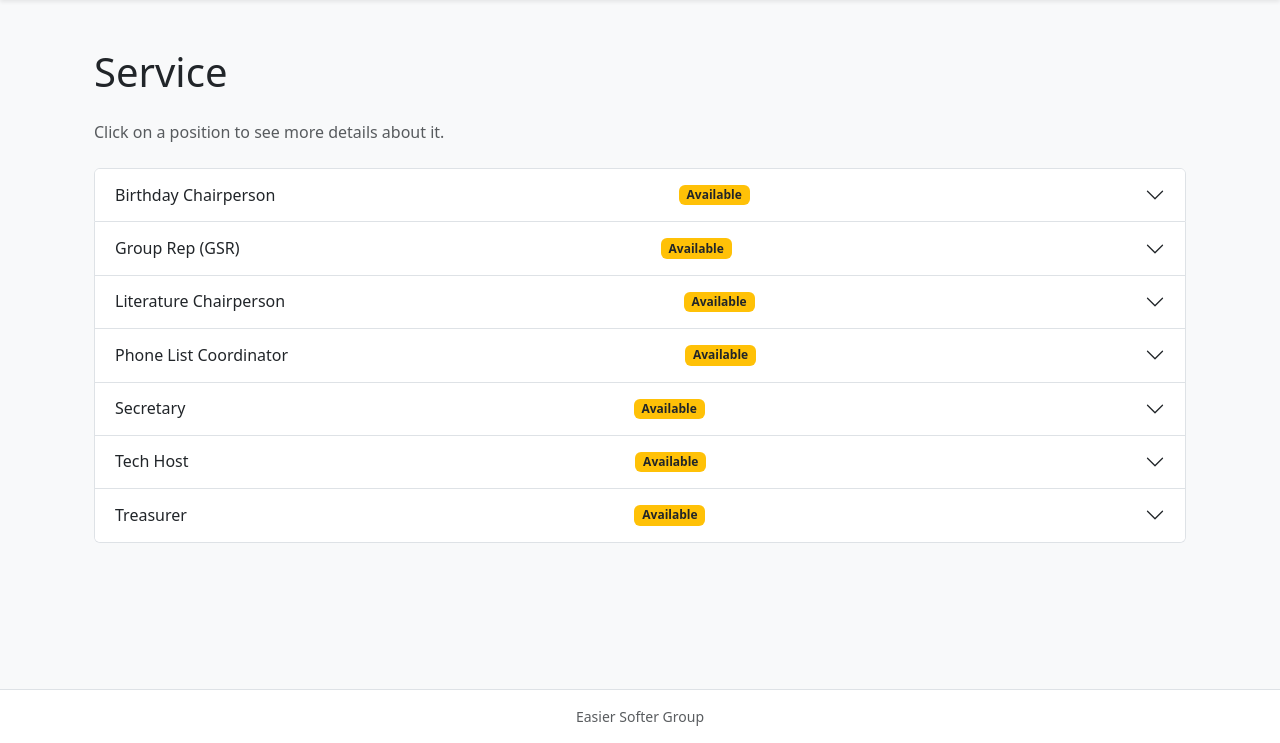
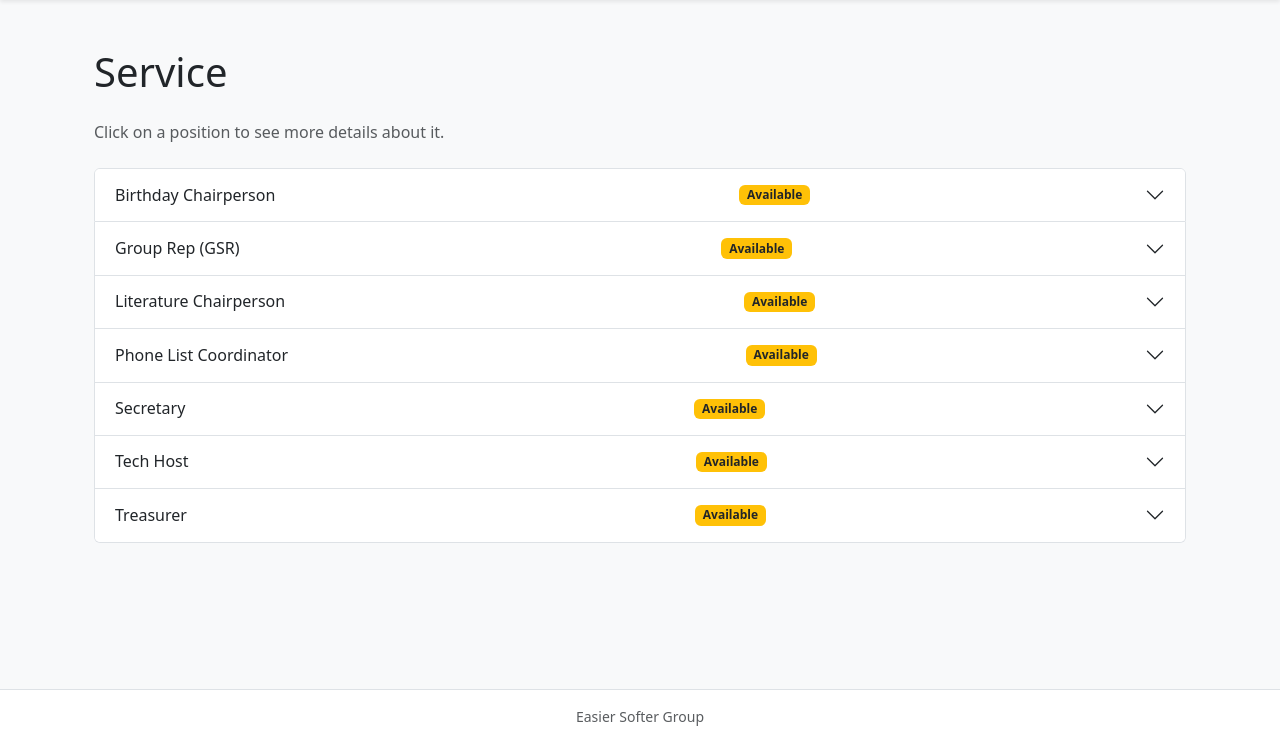
Before and after one commit to computeralex/easier-softer-meeting-manager, a Django app: page /service/ in a window 1280 px wide. Shown: the part 57-800 px from the top of the page. Run offline with Django 5.2, Linux system fonts and the light colour scheme; data comes from the database, SQL or seed files in the repository; data that the repository does not hold is empty.

Commit message:
Fix badge alignment on public service positions page

```diff
--- a/templates/positions/public_officers.html
+++ b/templates/positions/public_officers.html
@@ -26,25 +26,22 @@
                         aria-expanded="false"
                         aria-controls="position-{{ position.pk }}">
                     <span class="me-auto">{{ position.display_name }}</span>
+                    <span class="d-flex align-items-center" style="min-width: 200px; justify-content: flex-end;">
                         {% if position.is_filled %}
-                        <span class="badge bg-success ms-2">Filled</span>
                             {% with assignment=position.primary_holders_list.0 %}
-                            {% if show_holder_names and assignment %}
-                                <span class="text-muted ms-2 small">
-                                    {{ assignment.user.get_short_name }}
-                                </span>
-                            {% endif %}
                                 {% if assignment.is_term_overdue %}
-                                <span class="badge bg-danger ms-2">Term ended {{ assignment.expected_end_date|date:"M Y" }}</span>
+                                    <span class="badge bg-danger">Term ended {{ assignment.expected_end_date|date:"M Y" }}</span>
                                 {% elif assignment.is_term_ending_soon %}
-                                <span class="badge bg-warning text-dark ms-2">Term ends {{ assignment.expected_end_date|date:"M Y" }}</span>
+                                    <span class="badge bg-warning text-dark">Term ends {{ assignment.expected_end_date|date:"M Y" }}</span>
                                 {% else %}
+                                    <span class="badge bg-success">Filled</span>
                                     <span class="text-muted ms-2 small">until {{ assignment.expected_end_date|date:"M Y" }}</span>
                                 {% endif %}
                             {% endwith %}
                         {% else %}
-                        <span class="badge bg-warning text-dark ms-2">Available</span>
+                            <span class="badge bg-warning text-dark">Available</span>
                         {% endif %}
+                    </span>
                 </button>
             </h2>
             <div id="position-{{ position.pk }}" class="accordion-collapse collapse"
```
Lines whose indentation alone changed are shown as unchanged.
